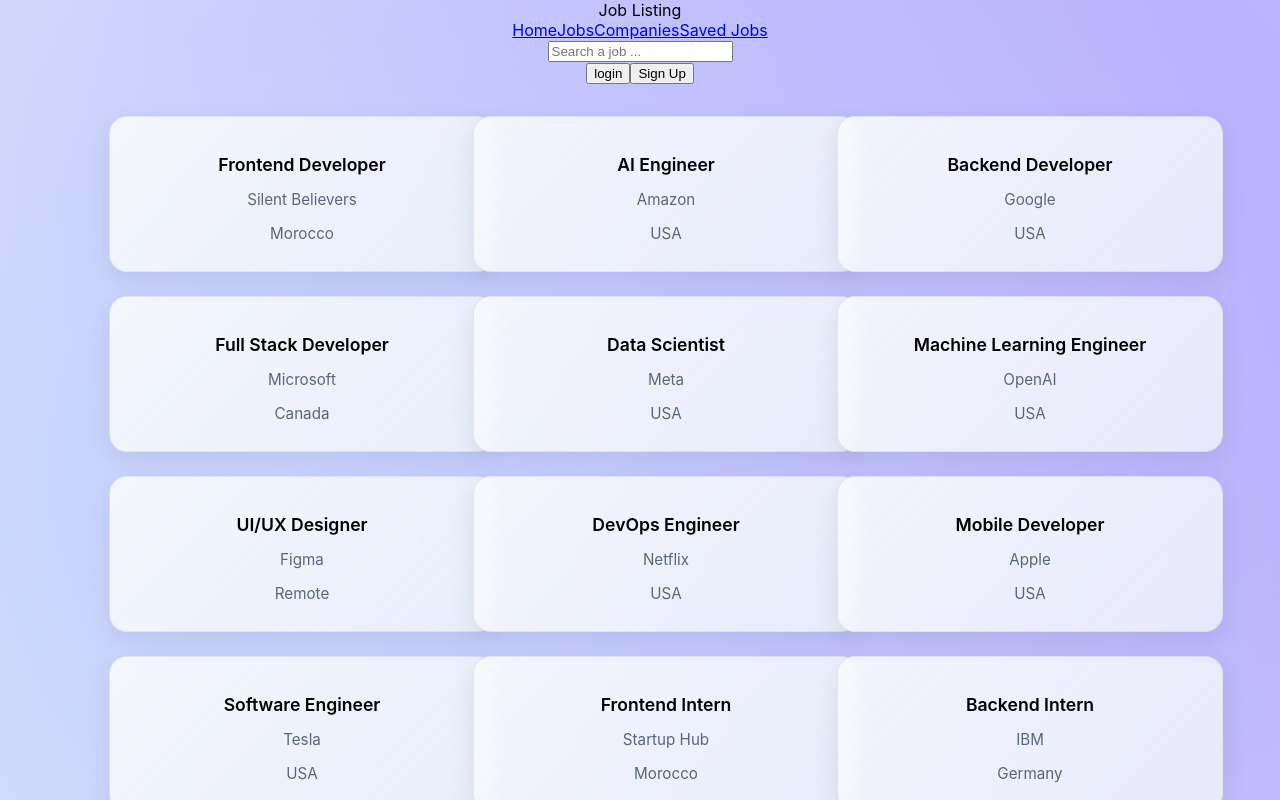
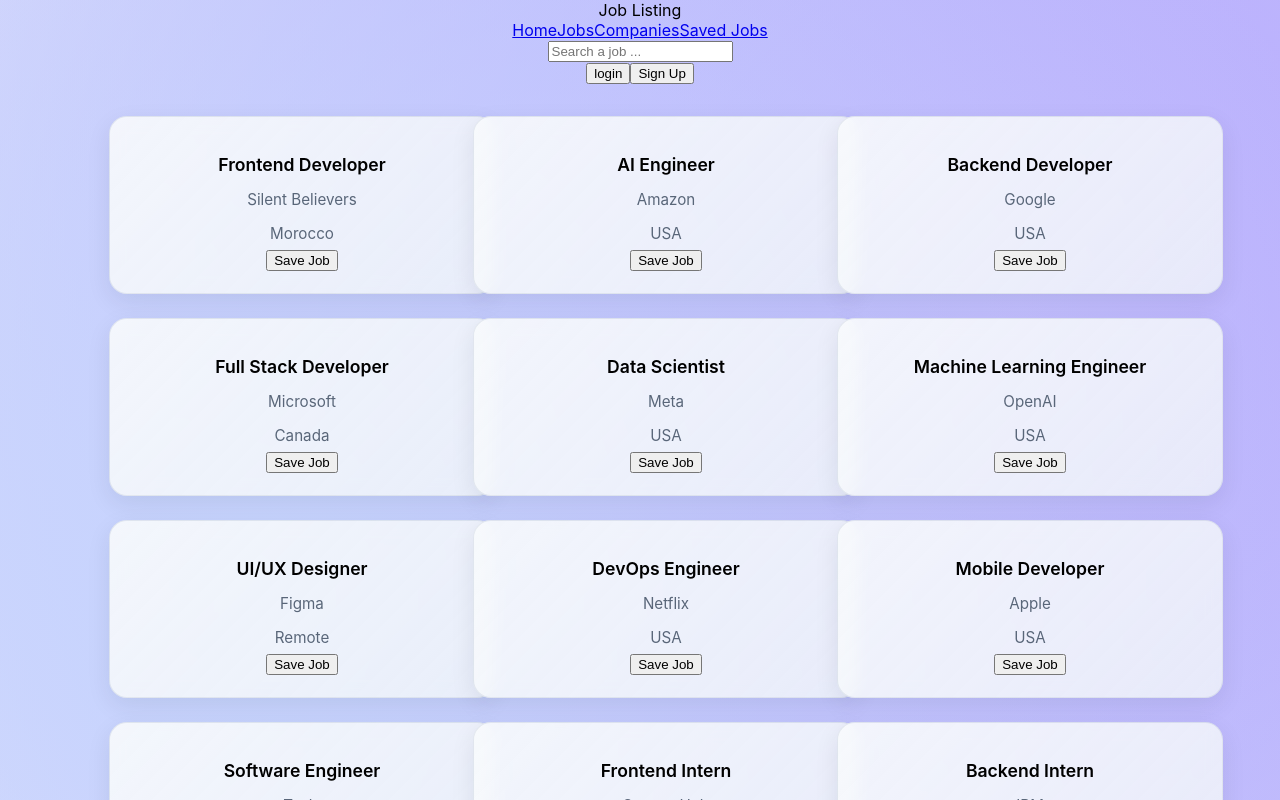
Before and after one commit to erraji-jihane/react-job-listing, a React (Vite) app: page /jobs in a window 1280 px wide. Shown: the top 800 px of the page. Built offline with nearby package versions, Linux system fonts and the light colour scheme.

Commit message:
implemented save/unsave jobs with duplicate prevention and visual feedback

```diff
--- a/src/App.jsx
+++ b/src/App.jsx
@@ -11,15 +11,19 @@
 
 function App() {
   const [search, setSearch] = useState("");
+  const [savedJobs, setSavedJobs] = useState([]);
+  const [message, setMessage] = useState("")
+
+
 
   return (
     <>
       <Navbar search={search} setSearch = {setSearch} />
       <Routes>
         <Route path = '/' element = {<Home />}/>
-        <Route path="/jobs" element = {<Jobs search = {search} />}/>
+        <Route path="/jobs" element = {<Jobs search = {search} savedJobs = {savedJobs} setMessage= {setMessage} setSavedJobs={setSavedJobs} />}/>
         <Route path = "/companies" element= {<Companies />} />
-        <Route path = "/saved" element= {<Saved />} />
+        <Route path = "/saved" element= {<Saved savedJobs= {savedJobs} />} />
       </Routes>
 
     </>
--- a/src/components/Card/Card.jsx
+++ b/src/components/Card/Card.jsx
@@ -1,12 +1,38 @@
 import './Card.css'
 
-function Card ({title, company, location}){
+function Card ({job,savedJobs,setMessage,setSavedJobs}){
+    const isSaved = savedJobs.some((saved) => saved.id === job.id)
+
+    const saveJob = () => {
+    if (isSaved) {
+        setMessage("Already Saved!")
+    } else{
+        const newSavedJobs = [...savedJobs, job]
+        setSavedJobs(newSavedJobs)
+        setMessage("Job Saved!")
+
+    setTimeout(()=>setMessage(""),2000);
+
+    }
+    };
+
     return (
+
         <div className="card">
-            <h2>{title}</h2>
-            <p>{company}</p>
-            <p>{location}</p>
+            <h2>{job.title}</h2>
+            <p>{job.company}</p>
+            <p>{job.location}</p>
+
+        <button
+            onClick={saveJob}
+            disabled = {isSaved}
+        >
+            {isSaved? 'Saved': 'Save Job'}
+        </button>
+
         </div>
+
+
     );
 }
 export default Card;
--- a/src/components/Cards/Cards.jsx
+++ b/src/components/Cards/Cards.jsx
@@ -1,52 +1,49 @@
 import Card from '../Card/Card'
 import './Cards.css'
 
-function Cards({search}){
+function Cards({search,savedJobs,setMessage, setSavedJobs}){
 
     const jobs = [
-        { title: "Frontend Developer", company: "Silent Believers", location: "Morocco" },
-        { title: "AI Engineer", company: "Amazon", location: "USA" },
-        { title: "Backend Developer", company: "Google", location: "USA" },
-        { title: "Full Stack Developer", company: "Microsoft", location: "Canada" },
-        { title: "Data Scientist", company: "Meta", location: "USA" },
-        { title: "Machine Learning Engineer", company: "OpenAI", location: "USA" },
-        { title: "UI/UX Designer", company: "Figma", location: "Remote" },
-        { title: "DevOps Engineer", company: "Netflix", location: "USA" },
-        { title: "Mobile Developer", company: "Apple", location: "USA" },
-        { title: "Software Engineer", company: "Tesla", location: "USA" },
-
-        { title: "Frontend Intern", company: "Startup Hub", location: "Morocco" },
-        { title: "Backend Intern", company: "IBM", location: "Germany" },
-        { title: "Data Analyst", company: "Spotify", location: "Sweden" },
-        { title: "Cloud Engineer", company: "AWS", location: "USA" },
-        { title: "Cybersecurity Engineer", company: "Cisco", location: "USA" },
-        { title: "AI Researcher", company: "DeepMind", location: "UK" },
-        { title: "Product Manager", company: "Airbnb", location: "USA" },
-        { title: "QA Engineer", company: "Uber", location: "USA" },
-        { title: "Game Developer", company: "Epic Games", location: "USA" },
-        { title: "Systems Engineer", company: "Intel", location: "USA" },
-
-        { title: "Frontend Intern", company: "Startup Hub", location: "Morocco" },
-        { title: "Backend Intern", company: "IBM", location: "Germany" },
-        { title: "Data Analyst", company: "Spotify", location: "Sweden" },
-        { title: "Cloud Engineer", company: "AWS", location: "USA" },
-        { title: "Cybersecurity Engineer", company: "Cisco", location: "USA" },
-        { title: "AI Researcher", company: "DeepMind", location: "UK" },
-        { title: "Product Manager", company: "Airbnb", location: "USA" },
-        { title: "QA Engineer", company: "Uber", location: "USA" },
-        { title: "Game Developer", company: "Epic Games", location: "USA" },
-        { title: "Systems Engineer", company: "Intel", location: "USA" },
-
-        { title: "Frontend Intern", company: "Startup Hub", location: "Morocco" },
-        { title: "Backend Intern", company: "IBM", location: "Germany" },
-        { title: "Data Analyst", company: "Spotify", location: "Sweden" },
-        { title: "Cloud Engineer", company: "AWS", location: "USA" },
-        { title: "Cybersecurity Engineer", company: "Cisco", location: "USA" },
-        { title: "AI Researcher", company: "DeepMind", location: "UK" },
-        { title: "Product Manager", company: "Airbnb", location: "USA" },
-        { title: "QA Engineer", company: "Uber", location: "USA" },
-        { title: "Game Developer", company: "Epic Games", location: "USA" },
-        { title: "Systems Engineer", company: "Intel", location: "USA" }
+        { id: 1, title: "Frontend Developer", company: "Silent Believers", location: "Morocco" },
+        { id: 2, title: "AI Engineer", company: "Amazon", location: "USA" },
+        { id: 3, title: "Backend Developer", company: "Google", location: "USA" },
+        { id: 4, title: "Full Stack Developer", company: "Microsoft", location: "Canada" },
+        { id: 5, title: "Data Scientist", company: "Meta", location: "USA" },
+        { id: 6, title: "Machine Learning Engineer", company: "OpenAI", location: "USA" },
+        { id: 7, title: "UI/UX Designer", company: "Figma", location: "Remote" },
+        { id: 8, title: "DevOps Engineer", company: "Netflix", location: "USA" },
+        { id: 9, title: "Mobile Developer", company: "Apple", location: "USA" },
+        { id: 10, title: "Software Engineer", company: "Tesla", location: "USA" },
+        { id: 11, title: "Frontend Intern", company: "Startup Hub", location: "Morocco" },
+        { id: 12, title: "Backend Intern", company: "IBM", location: "Germany" },
+        { id: 13, title: "Data Analyst", company: "Spotify", location: "Sweden" },
+        { id: 14, title: "Cloud Engineer", company: "AWS", location: "USA" },
+        { id: 15, title: "Cybersecurity Engineer", company: "Cisco", location: "USA" },
+        { id: 16, title: "AI Researcher", company: "DeepMind", location: "UK" },
+        { id: 17, title: "Product Manager", company: "Airbnb", location: "USA" },
+        { id: 18, title: "QA Engineer", company: "Uber", location: "USA" },
+        { id: 19, title: "Game Developer", company: "Epic Games", location: "USA" },
+        { id: 20, title: "Systems Engineer", company: "Intel", location: "USA" },
+        { id: 21, title: "Frontend Intern", company: "Startup Hub", location: "Morocco" },
+        { id: 22, title: "Backend Intern", company: "IBM", location: "Germany" },
+        { id: 23, title: "Data Analyst", company: "Spotify", location: "Sweden" },
+        { id: 24, title: "Cloud Engineer", company: "AWS", location: "USA" },
+        { id: 25, title: "Cybersecurity Engineer", company: "Cisco", location: "USA" },
+        { id: 26, title: "AI Researcher", company: "DeepMind", location: "UK" },
+        { id: 27, title: "Product Manager", company: "Airbnb", location: "USA" },
+        { id: 28, title: "QA Engineer", company: "Uber", location: "USA" },
+        { id: 29, title: "Game Developer", company: "Epic Games", location: "USA" },
+        { id: 30, title: "Systems Engineer", company: "Intel", location: "USA" },
+        { id: 31, title: "Frontend Intern", company: "Startup Hub", location: "Morocco" },
+        { id: 32, title: "Backend Intern", company: "IBM", location: "Germany" },
+        { id: 33, title: "Data Analyst", company: "Spotify", location: "Sweden" },
+        { id: 34, title: "Cloud Engineer", company: "AWS", location: "USA" },
+        { id: 35, title: "Cybersecurity Engineer", company: "Cisco", location: "USA" },
+        { id: 36, title: "AI Researcher", company: "DeepMind", location: "UK" },
+        { id: 37, title: "Product Manager", company: "Airbnb", location: "USA" },
+        { id: 38, title: "QA Engineer", company: "Uber", location: "USA" },
+        { id: 39, title: "Game Developer", company: "Epic Games", location: "USA" },
+        { id: 40, title: "Systems Engineer", company: "Intel", location: "USA" }
     ];
     const filteredJob = jobs.filter((job) =>
         job.title.toLowerCase().includes(search.toLowerCase()));
@@ -55,10 +52,11 @@
 
         { filteredJob.map((job, index) => (
             <Card
-                key = {index}
-                title = {job.title}
-                company = {job.company}
-                location = {job.location}
+                key = {job.id}
+                job = {job}
+                savedJobs= {savedJobs}
+                setMessage={setMessage}
+                setSavedJobs = {setSavedJobs}
 
             />
         ))}
--- a/src/pages/Jobs.jsx
+++ b/src/pages/Jobs.jsx
@@ -1,5 +1,6 @@
 import Cards from "../components/Cards/Cards";
 
-export default function Jobs({search}) {
-    return <Cards search = {search}/>;
+export default function Jobs({search,savedJobs,setMessage,setSavedJobs}) {
+
+    return <Cards search = {search} savedJobs={savedJobs} setMessage={setMessage} setSavedJobs={setSavedJobs}/>;
 }
```
Also changed, not shown: 1 other file (tests, documents, lock files or other folders).
